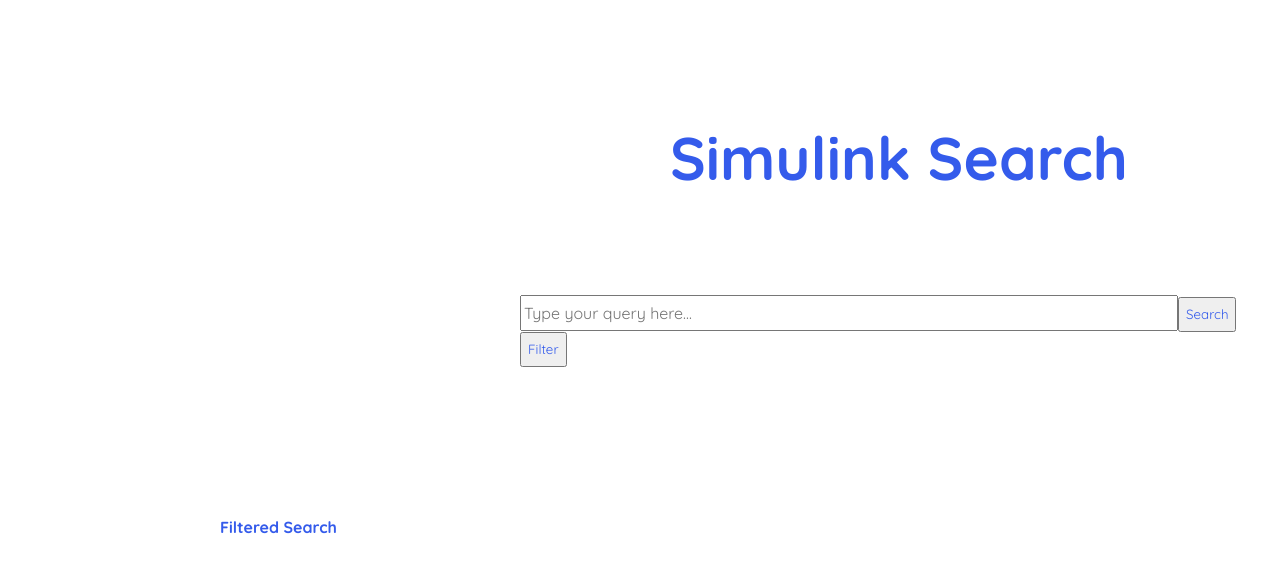
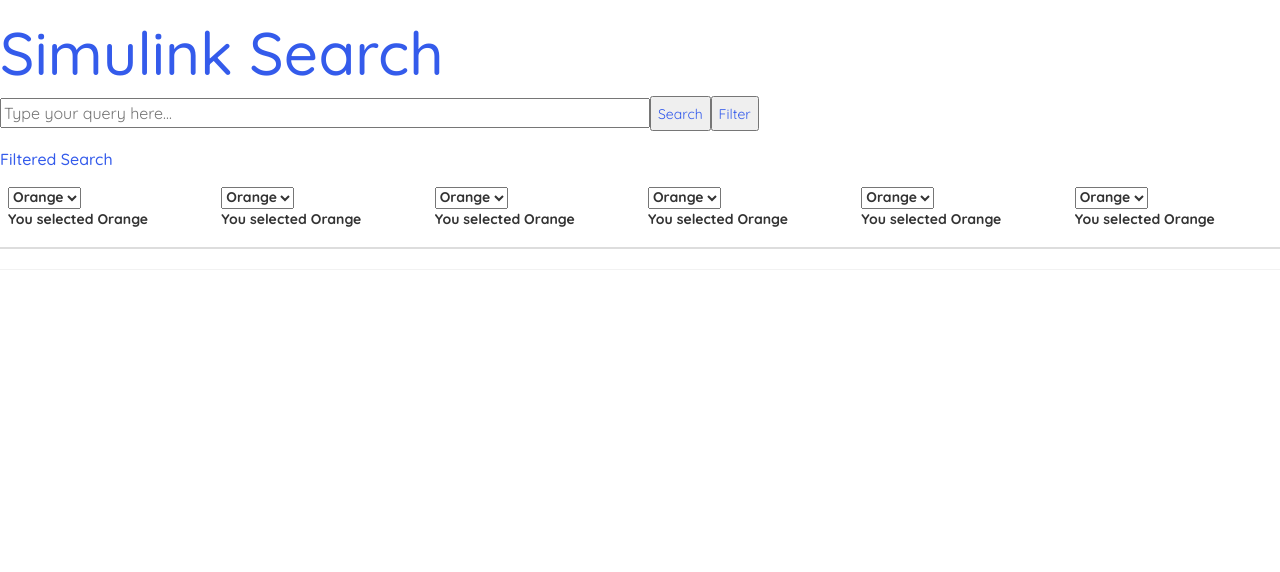
Before and after one commit to CSE3311-Team8/SampleSLProject, a React (Create React App) app in the folder simulink-search/: page /filter in a window 1280 px wide. Shown: the top 572 px of the page. Built offline with nearby package versions, Linux system fonts and the light colour scheme.

Commit message:
styling for item display added

```diff
--- a/simulink-search/package.json
+++ b/simulink-search/package.json
@@ -6,7 +6,10 @@
     "@testing-library/jest-dom": "^5.16.2",
     "@testing-library/react": "^12.1.2",
     "@testing-library/user-event": "^13.5.0",
+    "bootstrap": "^5.1.3",
     "react": "^17.0.2",
+    "react-bootstrap": "^2.1.2",
+    "react-bootstrap-dropdown-menu": "^1.1.23",
     "react-dom": "^17.0.2",
     "react-router-bootstrap": "^0.26.0",
     "react-router-dom": "^6.0.0",
--- a/simulink-search/public/index.html
+++ b/simulink-search/public/index.html
@@ -29,6 +29,8 @@
   <body>
     <noscript>You need to enable JavaScript to run this app.</noscript>
     <div id="root"></div>
+    <link href="https://maxcdn.bootstrapcdn.com/bootstrap/3.3.7/css/bootstrap.min.css" rel="stylesheet" media="all">
+
     <!--
       This HTML file is a template.
       If you open it directly in the browser, you will see an empty page.
--- a/simulink-search/src/App.js
+++ b/simulink-search/src/App.js
@@ -1,6 +1,5 @@
 
 import React, { useState } from 'react';
-import useFetch from './useFetch';
 import {BrowserRouter as Router, Routes, Route, Link} from 'react-router-dom'
 import Home from './Home';
 import Filter from './Filter';
@@ -8,12 +7,12 @@
 
 function App() {
 
+  //hook for
   const [searchWord, setSearchWord] = useState("");
 
   const title = "Simulink Search"
 
-  //additional components are nested in App.js
-  //Navbar component contains search bar and search logic
+
   //Each Route below is a path to home page and filter page, respectively
   return (
 
@@ -36,20 +35,18 @@
             <Link to = {'/filter'}>
               <button className='filter' style={{ color: '#345beb', height: "35px"}}>Filter</button>
             </Link>
+
         </div>
         <div className="content">
 
           <Routes>
             <Route exact path="/" element ={<Home string = {searchWord}/>}/>
             <Route exact path="/filter" element = {<Filter/>}/>
-          <Route exact path="/items/:id" element = {<Details/>}/>
-
-
+            <Route exact path="/items/:id" element = {<Details/>}/>a
           </Routes>
 
         </div>
       </div>
-
 
     </Router>
   );
--- a/simulink-search/src/Filter.js
+++ b/simulink-search/src/Filter.js
@@ -1,12 +1,101 @@
 import React from "react";
+import{ useState } from "react";
+import Table from "react-bootstrap/Table";
 
-//will contain the login for searching will different field parameters
+
+
+//will contain the login for searching with different field parameters
 const Filter = () => {
+
+  const getInitialState = () => {
+    const value = "Orange";
+    return value;
+  };
+
+  const [value, setValue] = useState(getInitialState);
+
+  const handleChange = (e) => {
+    setValue(e.target.value);
+  };
+
+
   return (
+
     <div className="filter">
       <h2>Filtered Search</h2>
+      <div className="drop-menu">
+        <Table >
+          <thead>
+            <tr>
+              <th>
+                <div>
+                  <select value={value} onChange={handleChange}>
+                    <option value="Orange">Orange</option>
+                    <option value="Radish">Radish</option>
+                    <option value="Cherry">Cherry</option>
+                  </select>
+                  <p>{`You selected ${value}`}</p>
+                </div>
+              </th>
+              <th>
+                <div>
+                  <select value={value} onChange={handleChange}>
+                    <option value="Orange">Orange</option>
+                    <option value="Radish">Radish</option>
+                    <option value="Cherry">Cherry</option>
+                  </select>
+                  <p>{`You selected ${value}`}</p>
+                </div>
+              </th>
+              <th>
+                <div>
+                  <select value={value} onChange={handleChange}>
+                    <option value="Orange">Orange</option>
+                    <option value="Radish">Radish</option>
+                    <option value="Cherry">Cherry</option>
+                  </select>
+                  <p>{`You selected ${value}`}</p>
+                </div>
+              </th>
+              <th>
+                <div>
+                  <select value={value} onChange={handleChange}>
+                    <option value="Orange">Orange</option>
+                    <option value="Radish">Radish</option>
+                    <option value="Cherry">Cherry</option>
+                  </select>
+                  <p>{`You selected ${value}`}</p>
+                </div>
+              </th>
+              <th>
+                <div>
+                  <select value={value} onChange={handleChange}>
+                    <option value="Orange">Orange</option>
+                    <option value="Radish">Radish</option>
+                    <option value="Cherry">Cherry</option>
+                  </select>
+                  <p>{`You selected ${value}`}</p>
+                </div>
+              </th>
+              <th>
+                <div>
+                  <select value={value} onChange={handleChange}>
+                    <option value="Orange">Orange</option>
+                    <option value="Radish">Radish</option>
+                    <option value="Cherry">Cherry</option>
+                  </select>
+                  <p>{`You selected ${value}`}</p>
+                </div>
+              </th>
+            </tr>
+
+          </thead>
+        </Table>
+      </div>
     </div>
-   );
+
+  );
+
 }
 
 export default Filter;
--- a/simulink-search/src/Home.js
+++ b/simulink-search/src/Home.js
@@ -2,29 +2,20 @@
 import ProjectList from "./ProjectList";
 import useFetch from "./useFetch";
 
+const Home = (props) => {
 
+  const {isLoading} = useFetch('http://localhost:8000/items')
+  const word =props.string;
 
-const Home = (props) => {
-  const {data, isLoading} = useFetch('http://localhost:8000/items')
-  const word =props.string;
-  console.log(word);
-
-  //main data request, needs to updated for searching
-  //currently displaying all contents of table
-
-
-
-  //the code below calls the ProjecList component and passes the data requested above as a prop
-  //new comment for commi9t
   return (
 
     <div className="home">
-
       {isLoading && <div>Searching...</div> }
       <ProjectList  items = {word}/>
+    </div>
 
-    </div>
-   );
+  );
+
 }
 
 export default Home ;
--- a/simulink-search/src/ProjectList.js
+++ b/simulink-search/src/ProjectList.js
@@ -1,47 +1,76 @@
 import React from "react";
-import {Link} from 'react-router-dom'
 import useFetch from "./useFetch";
+import Table from "react-bootstrap/Table"
+
 const ProjectList = (props) => {
-
-  const {data, isLoading} = useFetch('http://localhost:8000/items')
-
+  const {data} = useFetch('http://localhost:8000/items')
   const items = props.items;
-  console.log(items)
-  const defaultHome = "Happy Searching!"
-  //receives props passed in Home component
-
+  //console.log(items)
   return (
-
     <div className="search-items">
-
       <div className="list">
         {
           data.filter((phrase)=>{
-
             if(items === "")
             {
-              return ;
+              return "";
             }
             else if(phrase.Description.toLowerCase().includes(items.toLocaleLowerCase()))
             {
               return phrase;
             }
+            return "";
+          }).map((phrase)=>{
 
-          }).map((phrase)=>(
 
-            <div className="preview" key ={phrase.id}>
-              <a  href={phrase.project_url}>
-                {phrase.Description}
-              </a>
-              <p>Owner: {phrase.owner_name}</p>
+
+            return (
+              /* all columns set to 9% total width */
+
+              <div className="preview" key ={phrase.id}>
+                <Table className="table table-fixed
+                table-sm same-col-widths">
+                  <thead>
+
+                    <tr className="same-col-widths">
+
+                      <th>Owner Name</th>
+                      <th>Repository</th>
+                      <th>Created On</th>
+                      <th>Updated On</th>
+                    </tr>
+                  </thead>
+                  <tbody>
+                    {
+                      <tr>
+
+                        <td className="name">{phrase.owner_name}</td>
+                        <td className="url">
+                          <a  href={phrase.project_url}>
+                          {phrase.repo_name}
+                          </a>
+                        </td>
+                        <td className="date-created">{phrase.updated_at}</td>
+                        <td className="date-updated">{phrase.created_at}</td>
+
+                      </tr>
+
+                    }
+
+                  </tbody>
+                </Table>
+
+                <p>{phrase.Description}</p>
+
             </div>
 
-          ))
+
+            )
+          })
         }
       </div>
     </div>
-   );
-
+  );
 }
 
 export default ProjectList;
--- a/simulink-search/src/index.css
+++ b/simulink-search/src/index.css
@@ -2,17 +2,17 @@
 
 /* base styles */
 * {
-  margin: 0;
+
   font-family: "Quicksand";
   color: #333;
 }
 
 .App {
-  padding: 20px;
+
 
 
   max-width: auto;
-  margin: 0 auto;
+
   border-bottom: 1px solid #f2f2f2
 }
 .App input {
@@ -22,13 +22,13 @@
 
 }
 .home {
-  margin-top: auto;
+
 }
 .App h2 {
-  padding: 100px;
-  margin-top: 0px;
+  offset-distance: 150px;
+
   align-items: center;
-  margin-left: 50px;
+
   font-size: 60px;
   color:#345beb;
 
@@ -36,15 +36,15 @@
 }
 .search {
 
-  align-items: center;
-  margin-left: 500px;
+  align-items: right;
+
 }
 
 
 .content {
   max-width: auto;
   align-items: left;
-  padding: 50px;
+
 }
 
 .content:hover{
@@ -53,17 +53,24 @@
 }
 .content a{
 
-  margin-top: 25px;
+
   font-size: 16px;
   color:#345beb;
-  margin-bottom: 8px;
 
+
+}
+tr.same-col-widths th {
+  width: 20%;
+}
+td.url {
+  text-decoration: underline;
 }
 .content h2{
 
-  margin-top: 0px;
+
   font-size: 16px;
   color:#345beb;
-  margin-bottom: 8px;
+
+
 
 }
--- a/simulink-search/src/useFetch.js
+++ b/simulink-search/src/useFetch.js
@@ -21,10 +21,9 @@
   }, []);
 
     //will execute function when data is updated
-    useEffect(() => {//insert local parameters(replace url with fetchjsonlocal **look-up correct declaration syntax)
+    useEffect(() => {
       fetchJSONDataFrom(url);
     }, [url, fetchJSONDataFrom]);
-
 
     return{data, isLoading}
 }
```
Also changed, not shown: simulink-search/src/Navbar.js (added), 1 other file (tests, documents, lock files or other folders). Lines whose indentation alone changed are shown as unchanged.
